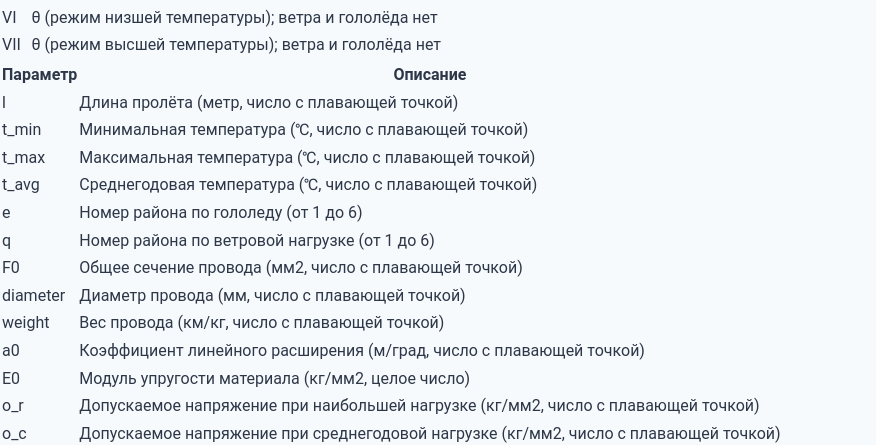
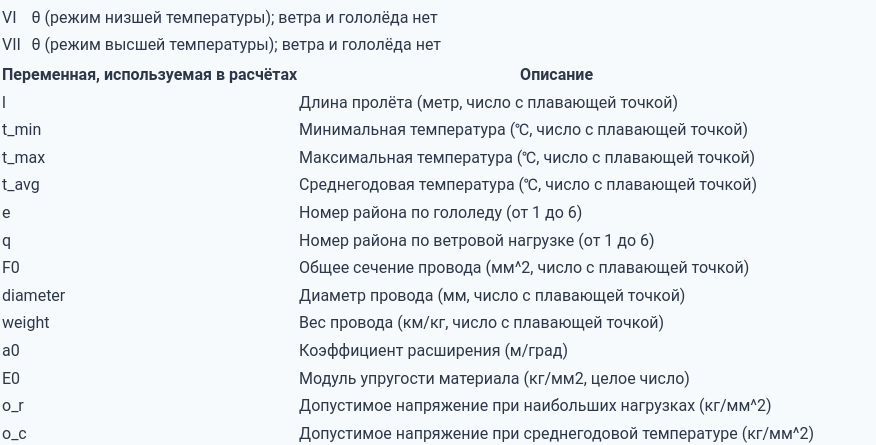
Before and after one commit to Mantrov17/Wires, a React app: page / in a window 1280 px wide. Shown: the part 453-898 px from the top of the page, without its empty margins (0-876 px from the left). Built offline with nearby package versions, Linux system fonts and the light colour scheme; no server answers.

Commit message:
text fixes

```diff
--- a/src/features/calculation/ui/ManualInputExplanation/index.tsx
+++ b/src/features/calculation/ui/ManualInputExplanation/index.tsx
@@ -7,7 +7,7 @@ export const ManualInputExplanation: React.FC = () => {
       <table className={styles.explanationTable}>
         <thead>
           <tr>
-            <th>Параметр</th>
+            <th>Переменная, используемая в расчётах</th>
             <th>Описание</th>
           </tr>
         </thead>
@@ -38,7 +38,7 @@ export const ManualInputExplanation: React.FC = () => {
           </tr>
           <tr>
             <td>F0</td>
-            <td>Общее сечение провода (мм2, число с плавающей точкой)</td>
+            <td>Общее сечение провода (мм^2, число с плавающей точкой)</td>
           </tr>
           <tr>
             <td>diameter</td>
@@ -50,10 +50,7 @@ export const ManualInputExplanation: React.FC = () => {
           </tr>
           <tr>
             <td>a0</td>
-            <td>
-              Коэффициент линейного расширения (м/град, число с плавающей
-              точкой)
-            </td>
+            <td>Коэффициент расширения (м/град)</td>
           </tr>
           <tr>
             <td>E0</td>
@@ -61,16 +58,12 @@ export const ManualInputExplanation: React.FC = () => {
           </tr>
           <tr>
             <td>o_r</td>
-            <td>
-              Допускаемое напряжение при наибольшей нагрузке (кг/мм2, число с
-              плавающей точкой)
-            </td>
+            <td>Допустимое напряжение при наибольших нагрузках (кг/мм^2)</td>
           </tr>
           <tr>
             <td>o_c</td>
             <td>
-              Допускаемое напряжение при среднегодовой нагрузке (кг/мм2, число с
-              плавающей точкой)
+              Допустимое напряжение при среднегодовой температуре (кг/мм^2)
             </td>
           </tr>
         </tbody>
--- a/src/features/calculation/ui/ResultList/index.tsx
+++ b/src/features/calculation/ui/ResultList/index.tsx
@@ -32,9 +32,16 @@ export const ResultList = () => {
                   <span className={styles.historyListMetaValue}>
                     {latestResult.combination}
                   </span>
-                  <p className={styles.historyListDateValue}>
-                    Дата: {new Date(latestResult.timestamp!).toLocaleString()}
-                  </p>
+                  <span className={styles.historyListDate}>
+                    Дата:{" "}
+                    <span className={styles.historyListDateValue}>
+                      {new Date(latestResult.timestamp!).toLocaleString()}
+                    </span>
+                  </span>
+                </div>
+                <div>
+                  <span className={styles.historyListMetaLabel}>Описание</span>
+                  {latestResult.descr}
                 </div>
               </div>
             </div>
@@ -64,6 +71,12 @@ export const ResultList = () => {
                         </span>
                       </span>
                     </div>
+                    <div>
+                      <span className={styles.historyListMetaLabel}>
+                        Описание
+                      </span>
+                      {latestResult.descr}
+                    </div>
                   </li>
                 ))}
               </ul>
--- a/src/features/calculation/ui/ResultList/styles.scss
+++ b/src/features/calculation/ui/ResultList/styles.scss
@@ -3,7 +3,6 @@
 @use "sass:color";
 
 .historyList {
-
   &Container {
     background: $surface;
     border-radius: 12px;
@@ -35,14 +34,13 @@
     padding: 1rem;
     transition: transform 0.2s ease, box-shadow 0.2s ease;
     margin-bottom: 1rem;
-
-
   }
 
   &Meta {
     display: flex;
     gap: 1rem;
     margin-bottom: 0.5rem;
+    flex-wrap: wrap;
 
     &Label {
       color: $text-secondary;
@@ -58,9 +56,19 @@
       color: $text-primary;
       font-weight: 500;
     }
+
+    @include responsive(768px) {
+      gap: 0.5rem;
+
+      .historyListDate {
+        flex-basis: 100%;
+        margin-top: 0.25rem;
+      }
+    }
   }
 
   &Date {
+    font-size: 0.875rem;
     color: $text-secondary;
 
     &Value {
```
